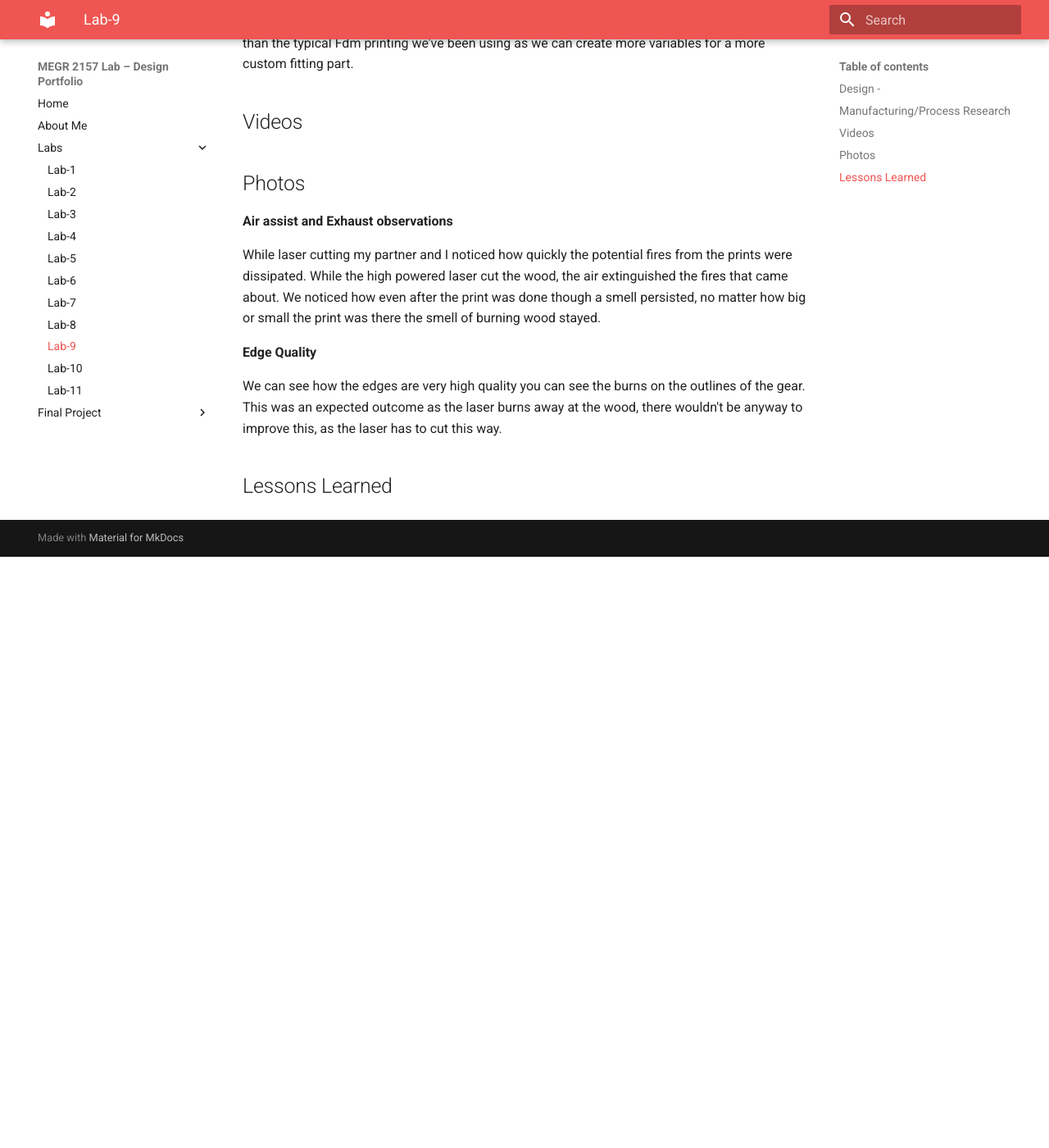
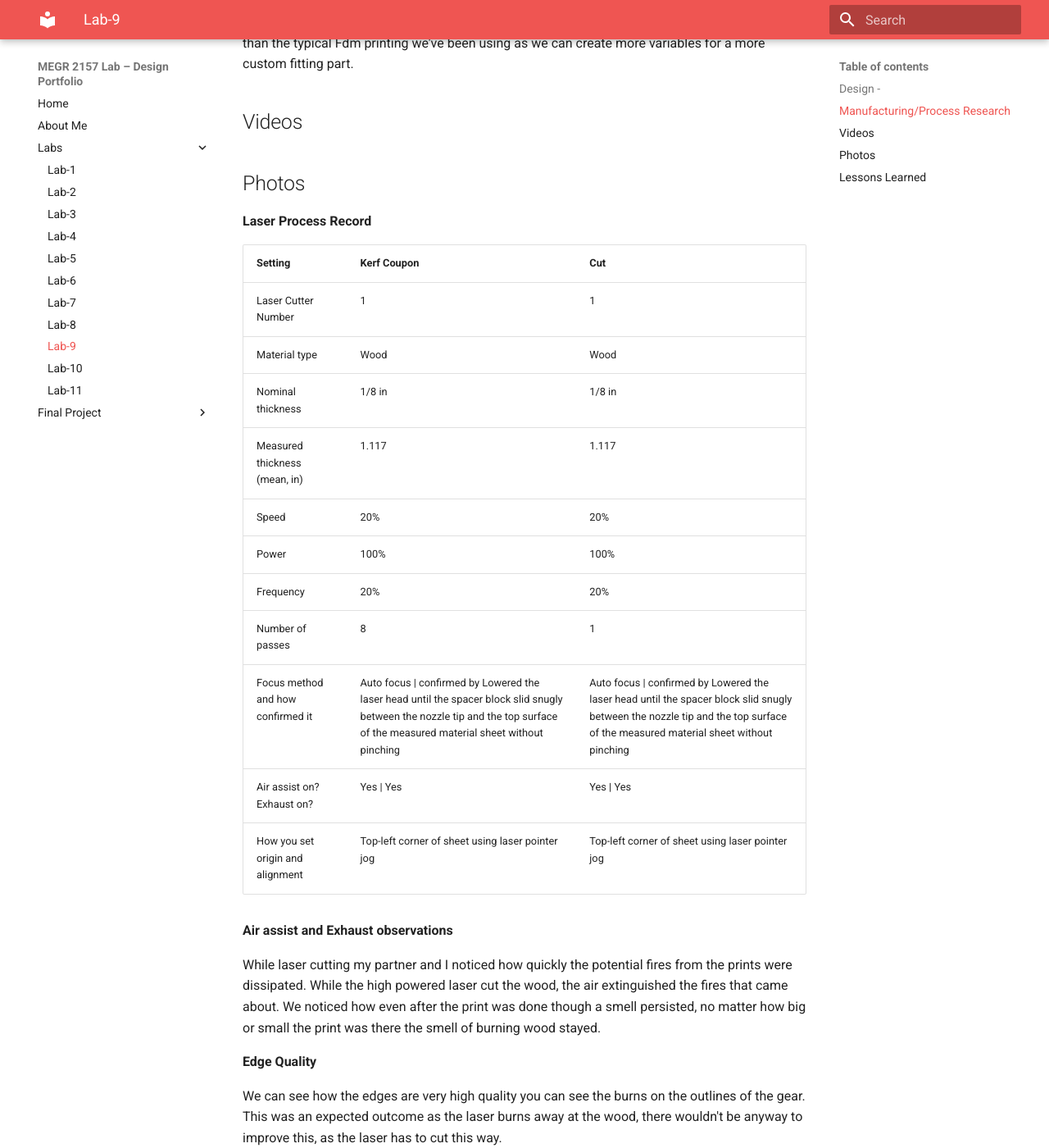
Before and after one commit to AtibaJ/megr2157L-portfolio, an MkDocs documentation site: the page built from docs/Labs/L09/index.md, in a window 1280 px wide and 1400 px high, scrolled down 11349 px. Shown: the whole window at 82% size. Built offline with MkDocs 1.6.1 and Material for MkDocs 9.7.7, drawn with Linux system fonts in a browser that asks for light colours; before the commit the page ends 12028 px from its top, so only the background shows below that.

Commit message:
Update index.md

```diff
--- a/docs/Labs/L09/index.md
+++ b/docs/Labs/L09/index.md
@@ -266,6 +266,87 @@ more variables for a more custom fitting part.
 
 ## Photos
 
+__Laser Process Record__
+<table>
+  <th>Setting</th>
+  <th>Kerf Coupon</th>
+  <th>Cut</th>
+
+<tr>
+  <td>Laser Cutter Number</td>
+  <td>1</td>
+  <td>1</td>
+</tr>
+
+<tr>
+  <td>Material type</td>
+  <td>Wood</td>
+  <td>Wood</td>
+</tr>
+
+<tr>
+  <td>Nominal thickness</td>
+  <td>1/8 in</td>
+  <td>1/8 in</td>
+</tr>
+
+<tr>
+  <td>Measured thickness (mean, in)</td>
+  <td>1.117</td>
+  <td>1.117</td>
+</tr>
+
+<tr>
+  <td>Speed</td>
+  <td>20%</td>
+  <td>20%</td>
+</tr>
+
+<tr>
+  <td>Power</td>
+  <td>100%</td>
+  <td>100%</td>
+</tr>
+
+<tr>
+  <td>Frequency</td>
+  <td>20%</td>
+  <td>20%</td>
+</tr>
+
+<tr>
+  <td>Number of passes</td>
+  <td>8</td>
+  <td>1</td>
+</tr>
+
+<tr>
+  <td>Focus method and how confirmed it	</td>
+  <td>Auto focus | confirmed by Lowered the laser head until the spacer block slid snugly between the nozzle tip and the top surface of the measured material sheet without pinching </td>
+  <td>Auto focus | confirmed by Lowered the laser head until the spacer block slid snugly between the nozzle tip and the top surface of the measured material sheet without pinching </td>
+</tr>
+
+<tr>
+  <td>Air assist on? Exhaust on?</td>
+  <td>Yes | Yes </td>
+  <td>Yes | Yes </td>
+</tr>
+
+<tr>
+  <td>How you set origin and alignment</td>
+  <td>Top-left corner of sheet using laser pointer jog</td>
+  <td>Top-left corner of sheet using laser pointer jog</td>
+</tr>
+
+
+
+
+
+
+
+
+</table>
+
 __Air assist and Exhaust observations__
 
 While laser cutting my partner and I noticed how quickly the potential fires from the prints were dissipated. While the high powered laser cut the
```
